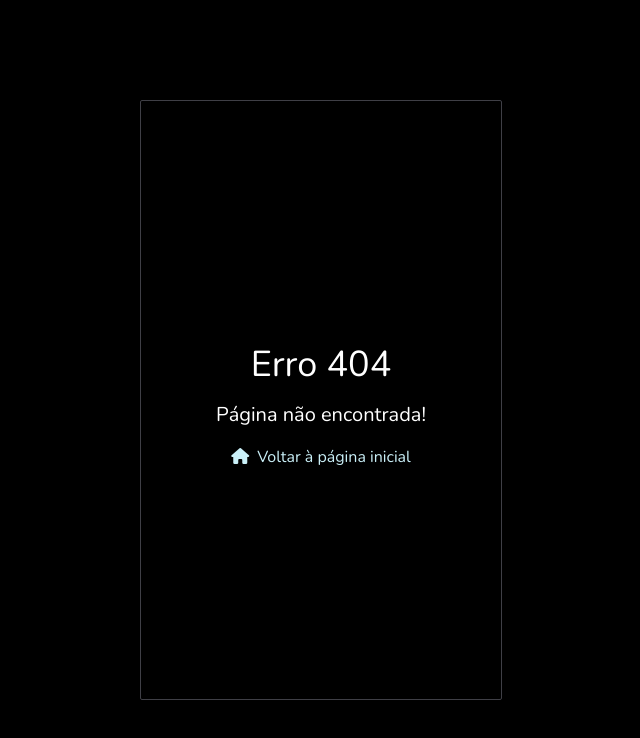
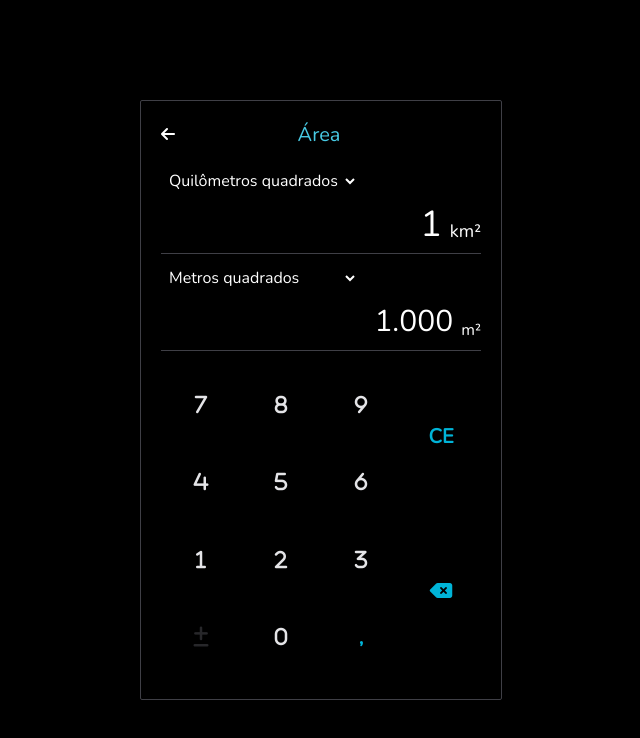
Before and after one commit to TiagoFreitas03/calculator, a React (Vite) app: page /area in a window 1280 px wide. Before the commit this address had no page. Shown: the top 738 px of the page, without its empty margins (319-959 px from the left). Built offline with nearby package versions, Linux system fonts and the light colour scheme.

Commit message:
criação do conversor de unidade de área

```diff
--- a/src/routes.tsx
+++ b/src/routes.tsx
@@ -13,6 +13,7 @@ import { DiscountCalculator } from "./screens/DiscountCalculator"
 import { TimeConverter } from "./screens/TimeConverter"
 import { WeightConverter } from "./screens/WeightConverter"
 import { SpeedConverter } from "./screens/SpeedConverter"
+import { AreaConverter } from "./screens/AreaConverter"
 
 interface AppRoute extends ScreenProps {
 	path: string
@@ -41,5 +42,6 @@ export const routes: AppRoute[] = [
 	{ path: '/time', children: <TimeConverter />, title: 'Tempo' },
 	{ path: '/weight', children: <WeightConverter />, title: 'Massa' },
 	{ path: '/speed', children: <SpeedConverter />, title: 'Velocidade' },
+	{ path: '/area', children: <AreaConverter />, title: 'Área' },
 	{ path: '*', children: <NotFound />, hideLayout: true }
 ]
--- /dev/null
+++ b/src/screens/AreaConverter.tsx
@@ -0,0 +1,122 @@
+import { useEffect, useState } from "react"
+
+import { areaSymbols, areaUnits } from "../types/AreaUnit"
+import { Select } from "../components/Select"
+import { Entry } from "../components/Entry"
+import { Output } from "../components/Output"
+import { Keyboard } from "../components/Keyboard"
+
+export function AreaConverter() {
+	const [inputUnit, setInputUnit] = useState(areaUnits[0])
+	const [outputUnit, setOutputUnit] = useState(areaUnits[1])
+	const [input, setInput] = useState('1')
+	const [output, setOutput] = useState('')
+
+	const inputPos = areaUnits.findIndex(u => u == inputUnit)
+	const outputPos = areaUnits.findIndex(u => u == outputUnit)
+
+	useEffect(() => {
+		setOutput(convertAreaUnit().toString())
+	}, [input, inputUnit, outputUnit])
+
+	function convertAreaUnit(): number {
+		let value = Number(input)
+
+		if (inputUnit === outputUnit || Number(input) === 0 || inputPos === -1 || outputPos === -1) {
+			return value
+		}
+
+		switch (inputUnit) {
+			case 'Quilômetros quadrados': {
+				switch (outputUnit) {
+					case 'Metros quadrados': return value * 1000
+					case 'Hectares': return value * 100
+					case 'Acres': return value * 247.1
+					case 'Pés quadrados': return value * 10764000
+				}
+				break
+			}
+			case 'Metros quadrados': {
+				switch (outputUnit) {
+					case 'Quilômetros quadrados': return value / 1000
+					case 'Hectares': return value / 10000
+					case 'Acres': return value / 4047
+					case 'Pés quadrados': return value * 10.764
+				}
+				break
+			}
+			case 'Hectares': {
+				switch (outputUnit) {
+					case 'Quilômetros quadrados': return value / 100
+					case 'Metros quadrados': return value * 10000
+					case 'Acres': return value * 2.471
+					case 'Pés quadrados': return value * 107600
+				}
+				break
+			}
+			case 'Acres': {
+				switch (outputUnit) {
+					case 'Quilômetros quadrados': return value / 247.1
+					case 'Metros quadrados': return value * 4047
+					case 'Hectares': return value / 2.471
+					case 'Pés quadrados': return value * 43560
+				}
+				break
+			}
+			case 'Pés quadrados': {
+				switch (outputUnit) {
+					case 'Quilômetros quadrados': return value / 10764000
+					case 'Metros quadrados': return value / 10.764
+					case 'Hectares': return value / 107600
+					case 'Acres': return value / 43560
+				}
+				break
+			}
+		}
+
+		return 0
+	}
+
+	return (
+		<>
+			<div>
+				<div className="my-2 border-b border-zinc-700">
+					<Select
+						options={areaUnits}
+						value={inputUnit}
+						onChange={e => setInputUnit(e.target.value)}
+					/>
+
+					<div className="flex justify-end items-end">
+						<Entry text={input} onChangeText={text => setInput(text)} />
+
+						<span className="mb-2 ml-1 text-lg">{areaSymbols[inputPos]}</span>
+					</div>
+				</div>
+
+				<div className="my-2 border-b border-zinc-700">
+					<Select
+						options={areaUnits}
+						value={outputUnit}
+						onChange={e => setOutputUnit(e.target.value)}
+					/>
+
+					<div className="flex justify-end items-end">
+						<Output value={output} />
+
+						<span className="mb-2 ml-1">{areaSymbols[outputPos]}</span>
+					</div>
+				</div>
+			</div>
+
+			<div className='w-80 h-[310px] relative'>
+				<Keyboard
+					layout="COMMON"
+					text={input}
+					onChangeText={text => setInput(text)}
+					disabledKeys={['+-']}
+				/>
+			</div>
+		</>
+	)
+}
--- /dev/null
+++ b/src/types/AreaUnit.ts
@@ -0,0 +1,13 @@
+enum AreaUnits {
+	SquareKilometers = 'Quilômetros quadrados',
+	SquareMeters = 'Metros quadrados',
+	Hectares = 'Hectares',
+	Acres = 'Acres',
+	SquareFeet = 'Pés quadrados'
+}
+
+const areaUnits = Object.values(AreaUnits).filter(s => isNaN(Number(s))).map(String)
+
+const areaSymbols = ['km²', 'm²', 'ha', 'ac', 'ft²']
+
+export { areaUnits, areaSymbols }
```
